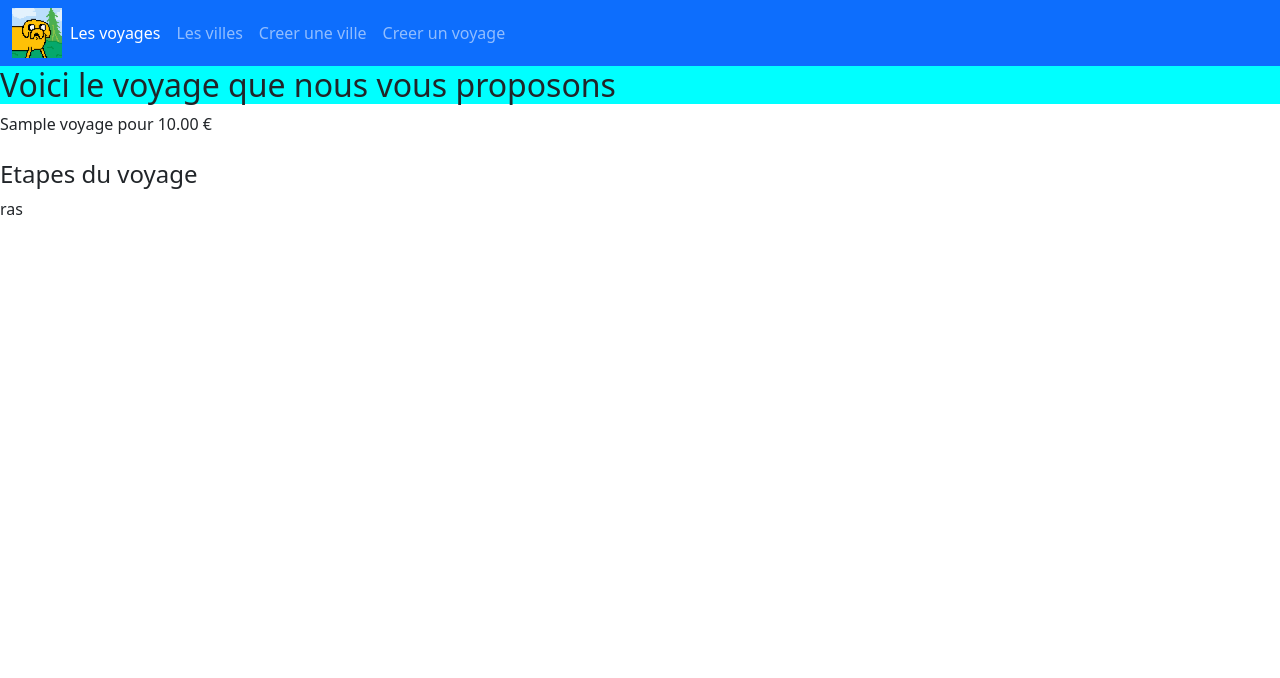
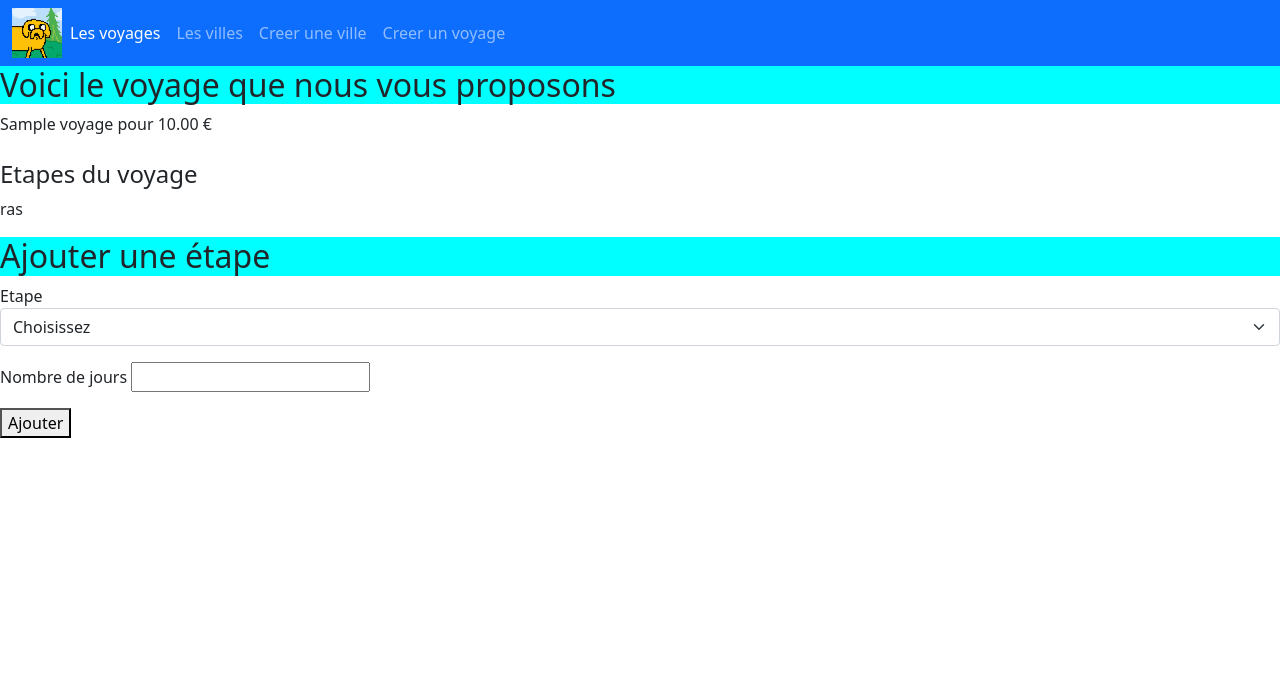
Before and after one commit to Iry77/webtravel, a Django app: page /voyages/10 in a window 1280 px wide. Shown: the top 678 px of the page. Run offline with Django 5.2, Linux system fonts and the light colour scheme; tables that the repository leaves empty hold one stand-in row (values such as "Sample post").

Commit message:
Erreur lesEtapes

```diff
--- a/webtravel/applitravel/templates/applitravel/voyage.html
+++ b/webtravel/applitravel/templates/applitravel/voyage.html
@@ -28,4 +28,22 @@
     {% else %}
     <p> ras </p>
     {% endif %}
+    <h2>Ajouter une étape</h2>
+    <form action="/voyages/{{voyage.IDVoyage}}/addVoyage" method="post">
+        {% csrf_token %}
+        <div class="mb-3">
+            <label for="id_ville" class="form-Label">Etape</label>
+            <select name="ville" class="form-select" required id="id_ville">
+                <option selected disabled>Choisissez</option>
+                {% for vil in lesVilles %}
+                <option value="{{vil.IDVille}}">{{vil.NomVille}}</option>
+                {% endfor %}
+            </select>
+        </div>
+        <div class="mb-3">
+            <label for="id_nbjours" class="form-Label"> Nombre de jours</label>
+            <input type="text" name="Nb_Jours" class="form_control" maxlength="10" required id="id_nbjours">
+        </div>
+        <button type="submit">Ajouter</button>
+    </form>
 {% endblock%}
--- a/webtravel/applitravel/views.py
+++ b/webtravel/applitravel/views.py
@@ -1,6 +1,6 @@
 from django.shortcuts import render
 from applitravel.models import Voyage, Ville, Etape
-from applitravel.forms import VilleForm, VoyageForm
+from applitravel.forms import VilleForm, VoyageForm, EtapeForm
 
 # Create your views here.
 def voyages(request) :
@@ -32,13 +32,17 @@
     # récuperation des etapes filtrer par voyage
     lesEtapes = Etape.objects.filter(voyage = voyage_id)
 
+    # recuperer toutes les villes
+    lesVilles = Ville.objects.all()
+
     #On retourne l'emplacement du template et le voyage recuperer dans la base de données
     return render(
         request,
         "applitravel/voyage.html",
         {'voyage': leVoyage,
-        'etapes': lesEtapes
-        },
+        'etapes': lesEtapes,
+        'lesVilles' : lesVilles,
+        }
     )
 
 def formulaireCreationVille(request) :
@@ -76,3 +80,44 @@
         'applitravel/traitementFormulaireCreationVoyage.html',
         {"Titre" : titre}
     )
+
+def ajouterEtape (request, IDVoyage) : # on récupère le formulaire
+    form = EtapeForm(request.POST)
+    #on teste la validité du formulaire
+    if form.is_valid() :
+        #on récupère les éléments du formulaire
+        vil = form.cleaned_data['ville']
+        nbjours = form.cleaned_data['Nb_Jours']
+        voy = Voyage.objects.get(IDVoyage = IDVoyage)
+        lesEtapes = Etape.objects.filter(voyage = IDVoyage)
+        lesEtapesduvoyage = ((ligne.ville) for ligne in lesEtapes)
+
+        #on supprime l'étape si elle existe déjà
+        if vil in lesEtapesduvoyage :
+            eta = Etape.objects.filter(voyage = voy, ville = vil)
+            eta.delete()
+
+        # création de la nouvelle étape et remplissage des attributs newEtape = Etape()
+        newEtape.ville = vil
+        newEtape.voyage = voy
+        newEtape.Nb_Jours = nbjours
+        newEtape.save()
+
+    # récupération du voyage dont l'identifiant a été
+    # passé en paramètre (voyage_id)
+    leVoyage = Voyage.objects.get(IDVoyage = IDVoyage)
+
+    # récupération des étapes constituant le voyage
+    lesEtapes = Etape.objects.all().filter(voyage = leVoyage)
+
+    # on récupère toutes les villes
+    lesVilles
+    Ville.objects.all()
+    return render(
+        request,
+        'applitravel/voyage.html',
+        {'voyage': leVoyage,
+        'lesEtapes' : lesEtapes,
+        'lesVilles': lesvilles
+        },
+    )
--- a/webtravel/webtravel/urls.py
+++ b/webtravel/webtravel/urls.py
@@ -28,4 +28,5 @@
     path('villes/create', views.CreerVille),
     path('voyages/add', views.formulaireCreationVoyage),
     path('voyages/create', views.CreerVoyage),
+    path('voyages/<int:IDVoyage>/addVoyage', views.ajouterEtape)
 ]
```
Also changed, not shown: webtravel/applitravel/forms.py (+10 -1 lines).
